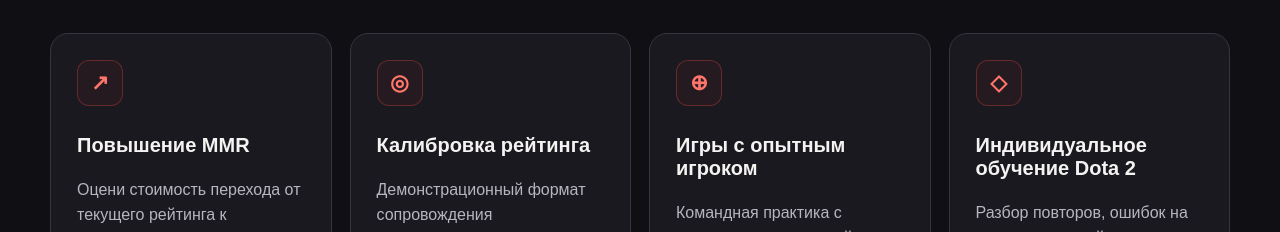
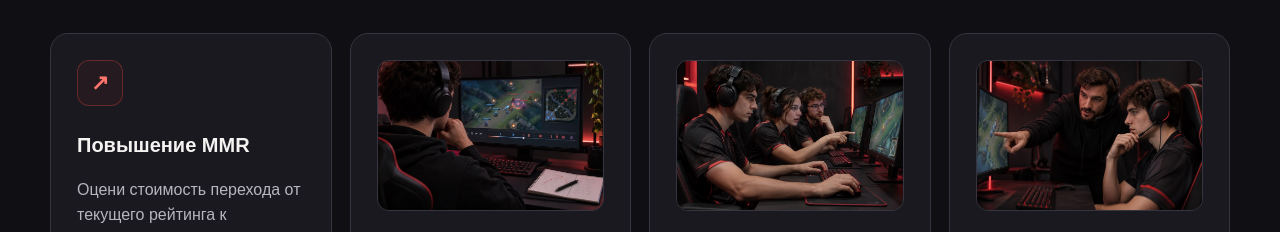
Before and after one commit to WaseL46/my-landing, a plain HTML site: page index.html in a window 1280 px wide. Shown: the part 990-1222 px from the top of the page. Drawn offline with Linux system fonts and the light colour scheme.

Commit message:
добавление изображений

```diff
--- a/index.html
+++ b/index.html
@@ -193,6 +193,17 @@
       background: var(--panel);
     }
     .service-card { display: flex; flex-direction: column; align-items: flex-start; }
+    .service-image {
+      display: block;
+      width: 100%;
+      height: auto;
+      aspect-ratio: 3 / 2;
+      object-fit: cover;
+      margin-bottom: 24px;
+      border: 1px solid var(--border);
+      border-radius: 12px;
+      background: var(--panel-light);
+    }
     .service-card .description { flex: 1; color: var(--muted); }
     .service-icon {
       display: grid;
@@ -546,7 +557,9 @@
           </article>
 
           <article class="card service-card">
-            <div class="service-icon" aria-hidden="true">◎</div>
+            <img class="service-image" src="assets/images/match-analysis.jpg"
+                 alt="Игрок анализирует повтор матча и делает заметки по тактике"
+                 width="900" height="600" loading="lazy" decoding="async">
             <h3>Калибровка рейтинга</h3>
             <p class="description">Демонстрационный формат сопровождения калибровочных игр.</p>
             <p class="price">от 1 490 ₽ <small>/ услуга</small></p>
@@ -558,7 +571,9 @@
           </article>
 
           <article class="card service-card">
-            <div class="service-icon" aria-hidden="true">⊕</div>
+            <img class="service-image" src="assets/images/team-play.jpg"
+                 alt="Три игрока в гарнитурах координируют действия за компьютерами"
+                 width="900" height="600" loading="lazy" decoding="async">
             <h3>Игры с опытным игроком</h3>
             <p class="description">Командная практика с акцентом на взаимодействие в матче.</p>
             <p class="price">от 390 ₽ <small>/ игра</small></p>
@@ -570,7 +585,9 @@
           </article>
 
           <article class="card service-card">
-            <div class="service-icon" aria-hidden="true">◇</div>
+            <img class="service-image" src="assets/images/coaching.jpg"
+                 alt="Тренер объясняет игроку тактику на игровом мониторе"
+                 width="900" height="600" loading="lazy" decoding="async">
             <h3>Индивидуальное обучение Dota 2</h3>
             <p class="description">Разбор повторов, ошибок на линии и решений по карте.</p>
             <p class="price">от 790 ₽ <small>/ час</small></p>
```
Also changed, not shown: assets/images/prompts.md (added, +15 -0 lines), assets/images/coaching.jpg (added), assets/images/match-analysis.jpg (added), assets/images/team-play.jpg (added).
